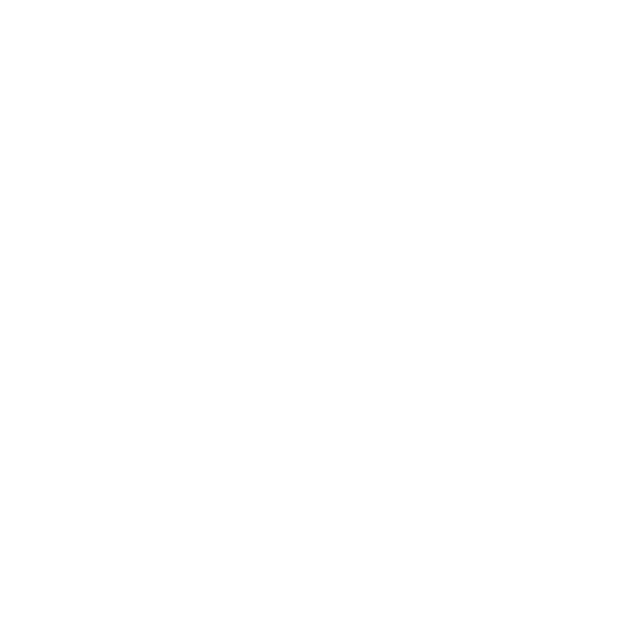
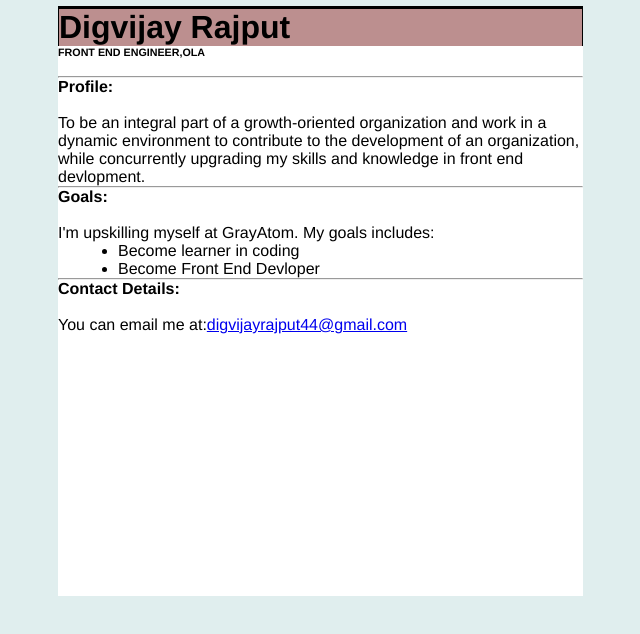
Before and after one commit to digvijay12-real/personal-portfolio-page, a plain HTML site: page index.html in a window 1280 px wide. Shown: the whole page, without its empty margins (287-927 px from the left). Drawn offline with Linux system fonts and the light colour scheme.

Commit message:
Update index.html

```diff
--- a/index.html
+++ b/index.html
@@ -1 +1,29 @@
 <!-- Add your HTML Code here -->
+<html>
+<head>
+<title>Resume</title>
+<link href="style.css" rel="stylesheet">
+</head>
+<div class="profileBody">
+<body>
+<h1>Digvijay Rajput</h1>
+<h6>FRONT END ENGINEER,OLA</h6></br>
+<hr>
+<strong>Profile:</strong></br>
+<br>
+<p>To be an integral part of a growth-oriented organization and work in a  dynamic environment to contribute to the development of an organization, while concurrently upgrading my skills and knowledge in front end devlopment.</p>
+<hr>
+<strong>Goals:</strong></br>
+<br>
+<p>I'm upskilling myself at GrayAtom. My goals includes:</p>
+<ul>
+<li>Become learner in coding</li>
+<li>Become Front End Devloper</li>
+</ul>
+<hr>
+<strong>Contact Details:</strong></br>
+<br>
+<p>You can email me at:<a href="digvijayrajput44@gmail.com">digvijayrajput44@gmail.com</a></p>
+</div>
+</body>
+</html>
```
